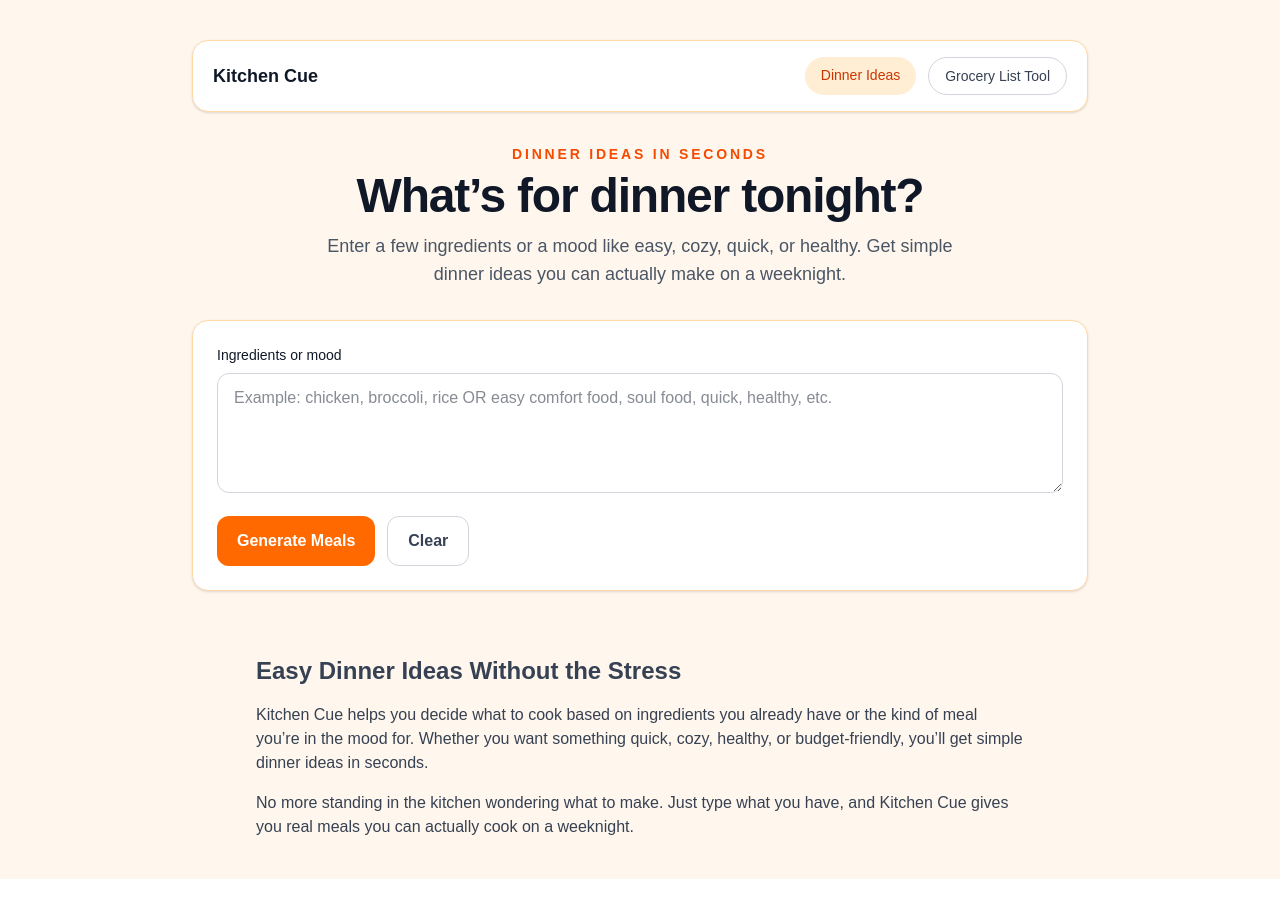
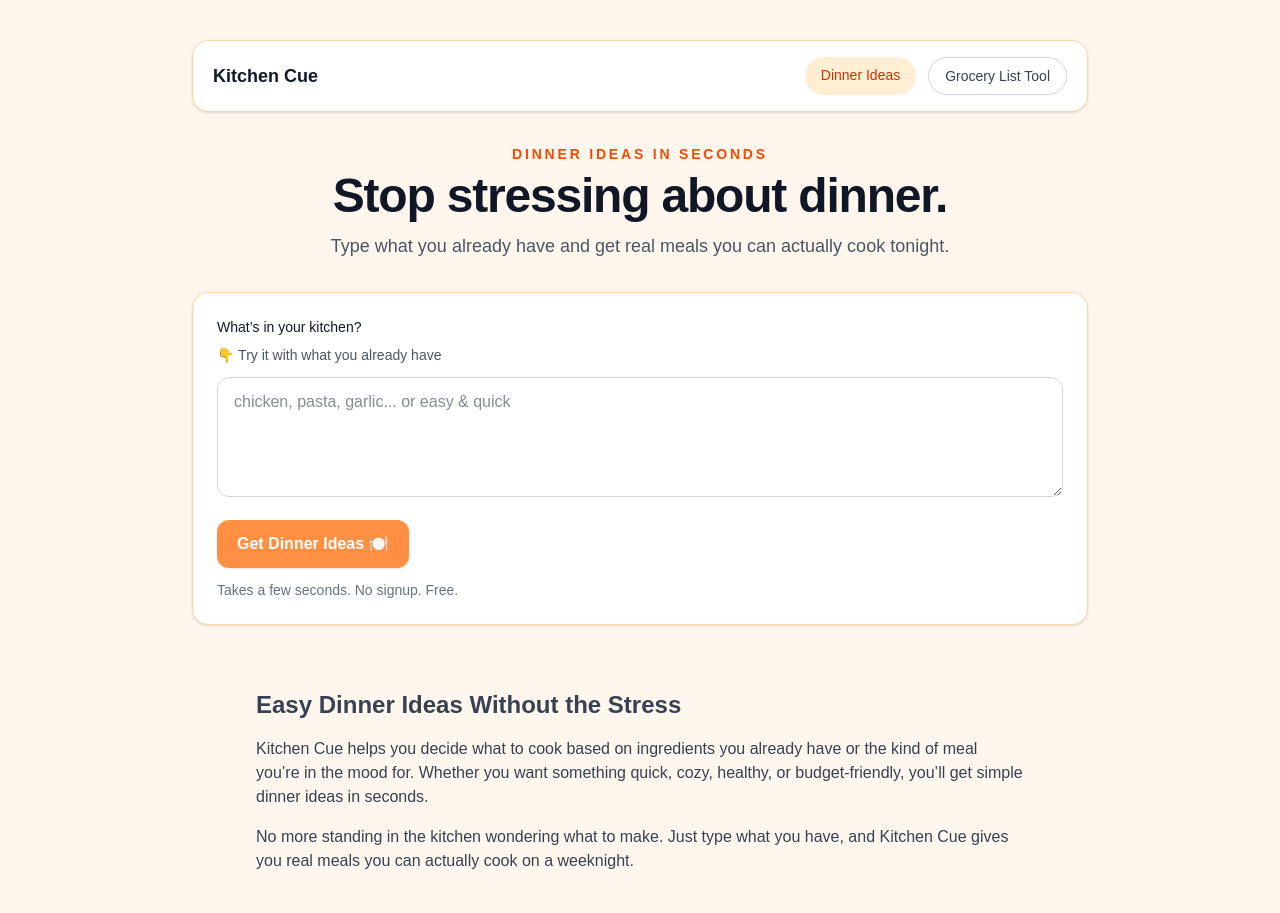
Before and after one commit to wblakley/prep-and-portion, a Next.js app: page / in a window 1280 px wide. Before the commit the page ends 879 px from the top, so only its background shows below. Built offline with nearby package versions, Linux system fonts and the light colour scheme.

Commit message:
Improve homepage conversion and results UX

```diff
--- a/app/page.tsx
+++ b/app/page.tsx
@@ -1,7 +1,7 @@
 "use client";
 
 import Link from "next/link";
-import { useEffect,useState } from "react";
+import { useEffect, useRef, useState } from "react";
 
 type Meal = {
   title: string;
@@ -16,10 +16,11 @@ export default function HomePage() {
   const [meals, setMeals] = useState<Meal[]>([]);
   const [loading, setLoading] = useState(false);
   const [error, setError] = useState("");
+  const resultsRef = useRef<HTMLElement | null>(null);
 
   const loadingMessages = [
-    "Looking at your ingredients...",
-    "Picking dinner ideas...",
+    "Looking at what you have...",
+    "Finding dinner ideas that actually sound good...",
     "Writing quick recipes...",
   ];
 
@@ -73,6 +74,13 @@ export default function HomePage() {
       }
 
       setMeals(data.meals);
+
+      setTimeout(() => {
+        resultsRef.current?.scrollIntoView({
+          behavior: "smooth",
+          block: "start",
+        });
+      }, 150);
     } catch (err) {
       setError("Failed to generate meals.");
       console.error(err);
@@ -86,7 +94,6 @@ export default function HomePage() {
       {loading && (
         <div className="fixed inset-0 z-50 flex items-center justify-center bg-black/30">
           <div className="flex flex-col items-center gap-4 rounded-2xl bg-white px-8 py-6 shadow-lg">
-
             <div className="h-10 w-10 animate-spin rounded-full border-4 border-orange-200 border-t-orange-500"></div>
 
             <p className="text-sm font-medium text-gray-700">
@@ -95,6 +102,7 @@ export default function HomePage() {
           </div>
         </div>
       )}
+
       <div className="mx-auto max-w-4xl">
         <nav className="mb-8 flex flex-col gap-4 rounded-2xl border border-orange-200 bg-white px-5 py-4 shadow-sm sm:flex-row sm:items-center sm:justify-between">
           <div className="text-lg font-bold text-gray-900">Kitchen Cue</div>
@@ -115,29 +123,39 @@ export default function HomePage() {
             </Link>
           </div>
         </nav>
+
         <div className="mb-8 text-center">
           <p className="mb-2 text-sm font-semibold uppercase tracking-[0.2em] text-orange-600">
-            Dinner Ideas In Seconds
+            Dinner ideas in seconds
           </p>
+
           <h1 className="text-4xl font-bold tracking-tight sm:text-5xl">
-            What’s for dinner tonight?
+            Stop stressing about dinner.
           </h1>
+
           <p className="mx-auto mt-3 max-w-2xl text-base text-gray-600 sm:text-lg">
-            Enter a few ingredients or a mood like easy, cozy, quick, or healthy.
-            Get simple dinner ideas you can actually make on a weeknight.
+            Type what you already have and get real meals you can actually cook
+            tonight.
           </p>
         </div>
 
         <div className="rounded-2xl border border-orange-200 bg-white p-5 shadow-sm sm:p-6">
-          <label htmlFor="dinner-input" className="mb-2 block text-sm font-medium">
-            Ingredients or mood
+          <label
+            htmlFor="dinner-input"
+            className="mb-2 block text-sm font-medium"
+          >
+            What’s in your kitchen?
           </label>
+
+          <p className="mb-3 text-sm text-gray-600">
+            👇 Try it with what you already have
+          </p>
 
           <textarea
             id="dinner-input"
             value={input}
             onChange={(e) => setInput(e.target.value)}
-            placeholder="Example: chicken, broccoli, rice OR easy comfort food, soul food, quick, healthy, etc."
+            placeholder="chicken, pasta, garlic... or easy & quick"
             className="min-h-[120px] w-full rounded-xl border border-gray-300 px-4 py-3 text-base outline-none transition focus:border-orange-400"
           />
 
@@ -145,23 +163,17 @@ export default function HomePage() {
             <button
               onClick={generateMeals}
               disabled={loading}
-              className="rounded-xl bg-orange-500 px-5 py-3 font-semibold text-white transition hover:bg-orange-600 disabled:cursor-not-allowed disabled:opacity-60"
+              className="rounded-xl bg-orange-500 px-5 py-3 font-semibold text-white shadow-sm transition hover:bg-orange-600 hover:shadow disabled:cursor-not-allowed disabled:opacity-60 motion-safe:animate-pulse"
             >
-              {loading ? "Figuring out dinner..." : "Generate Meals"}
+              {loading ? "Working on it..." : "Get Dinner Ideas 🍽️"}
             </button>
 
-            <button
-              onClick={() => {
-                setInput("");
-                setMeals([]);
-                setError("");
-              }}
-              disabled={loading}
-              className="rounded-xl border border-gray-300 bg-white px-5 py-3 font-semibold text-gray-700 transition hover:bg-gray-50 disabled:cursor-not-allowed disabled:opacity-60"
-            >
-              Clear
-            </button>
+
           </div>
+
+          <p className="mt-3 text-sm text-gray-500">
+            Takes a few seconds. No signup. Free.
+          </p>
 
           {error && (
             <p className="mt-4 rounded-lg bg-red-50 px-4 py-3 text-sm text-red-700">
@@ -171,10 +183,19 @@ export default function HomePage() {
         </div>
 
         {meals.length > 0 && (
-          <section className="mt-8 grid gap-6">
-            <h2 className="mb-4 text-xl font-semibold">
-              Here are a few ideas for tonight 👇
+          <section
+            id="results"
+            ref={resultsRef}
+            className="mt-8 scroll-mt-24 grid gap-6"
+          >
+            <div className="rounded-2xl border border-orange-200 bg-orange-100 px-5 py-4 text-left shadow-sm">
+              <h2 className="text-xl font-semibold text-gray-900">
+                🍽️ Here are 3 dinner ideas you can make tonight
               </h2>
+              <p className="mt-1 text-sm text-gray-700">
+                Don’t like these? Tap the button again for 3 new ideas.
+              </p>
+            </div>
 
             {meals.map((meal, index) => (
               <article
@@ -183,7 +204,7 @@ export default function HomePage() {
               >
                 <div className="mb-4">
                   <div className="mb-2 flex flex-col gap-2 sm:flex-row sm:items-center sm:justify-between">
-                    <h2 className="text-2xl font-bold">{meal.title}</h2>
+                    <h3 className="text-2xl font-bold">{meal.title}</h3>
                     <span className="inline-flex w-fit rounded-full bg-orange-100 px-3 py-1 text-sm font-medium text-orange-700">
                       {meal.cookTime}
                     </span>
@@ -193,7 +214,7 @@ export default function HomePage() {
 
                 <div className="grid gap-6 sm:grid-cols-2">
                   <div>
-                    <h3 className="mb-2 text-lg font-semibold">You’ll need:</h3>
+                    <h4 className="mb-2 text-lg font-semibold">You’ll need:</h4>
                     <ul className="space-y-2 text-gray-700">
                       {meal.ingredients.map((ingredient, i) => (
                         <li key={i} className="flex gap-2">
@@ -205,7 +226,7 @@ export default function HomePage() {
                   </div>
 
                   <div>
-                    <h3 className="mb-2 text-lg font-semibold">Quick steps:</h3>
+                    <h4 className="mb-2 text-lg font-semibold">Quick steps:</h4>
                     <ol className="space-y-2 text-gray-700">
                       {meal.steps.map((step, i) => (
                         <li key={i} className="flex gap-3">
@@ -229,14 +250,16 @@ export default function HomePage() {
           </h2>
 
           <p>
-            Kitchen Cue helps you decide what to cook based on ingredients you already
-            have or the kind of meal you’re in the mood for. Whether you want something
-            quick, cozy, healthy, or budget-friendly, you’ll get simple dinner ideas in seconds.
+            Kitchen Cue helps you decide what to cook based on ingredients you
+            already have or the kind of meal you’re in the mood for. Whether
+            you want something quick, cozy, healthy, or budget-friendly, you’ll
+            get simple dinner ideas in seconds.
           </p>
 
           <p>
-            No more standing in the kitchen wondering what to make. Just type what you
-            have, and Kitchen Cue gives you real meals you can actually cook on a weeknight.
+            No more standing in the kitchen wondering what to make. Just type
+            what you have, and Kitchen Cue gives you real meals you can actually
+            cook on a weeknight.
           </p>
         </section>
       </div>
```
Lines whose indentation alone changed are shown as unchanged.
